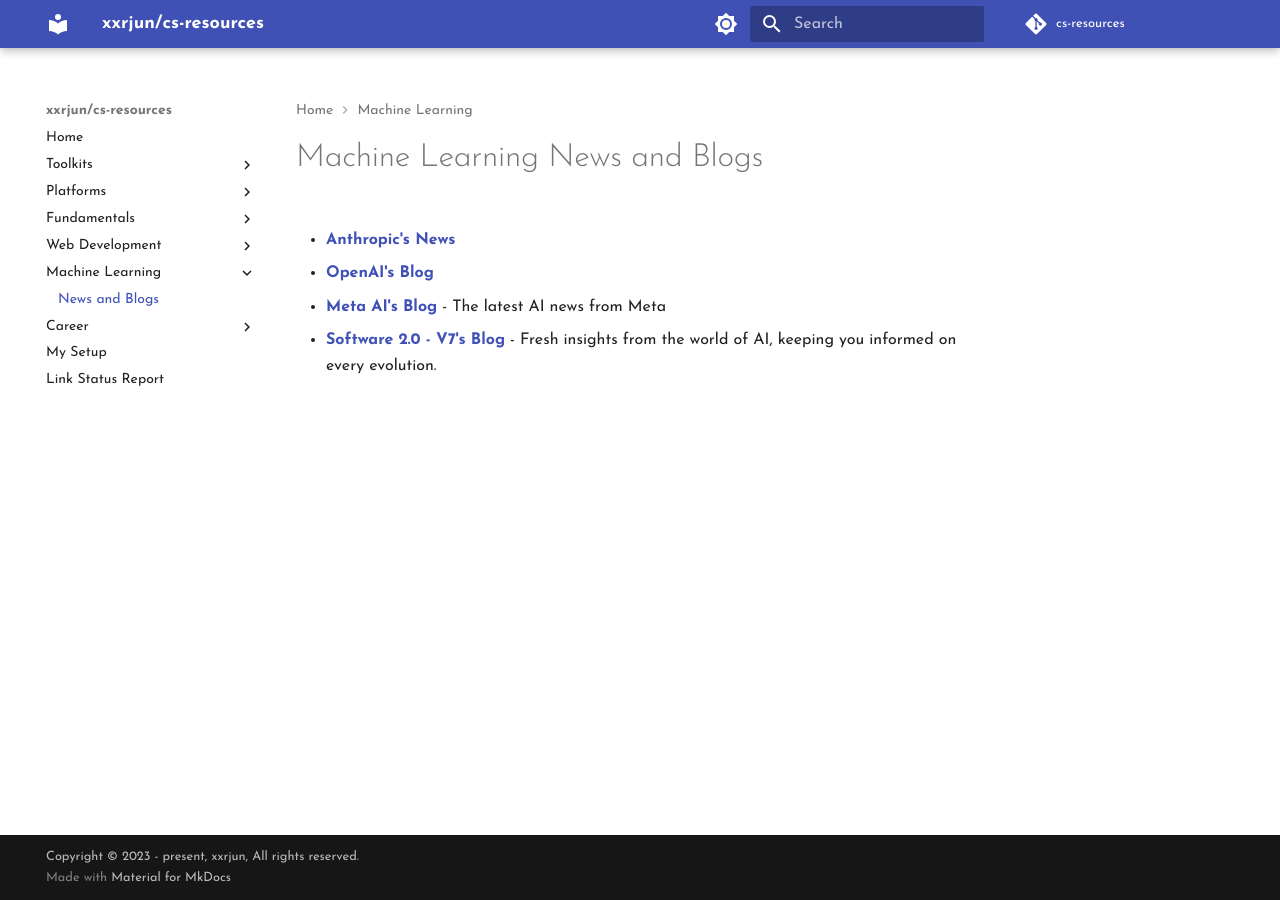
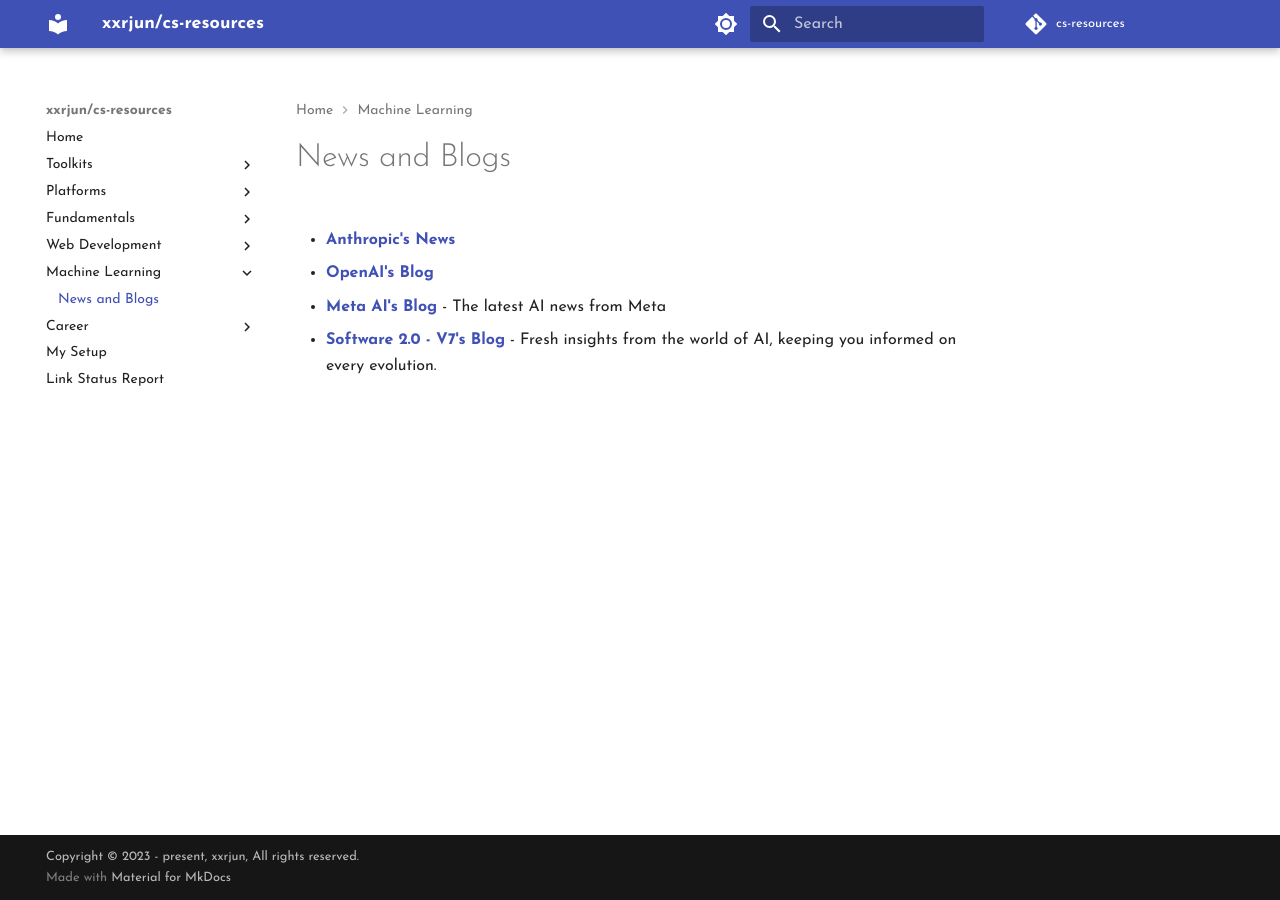
Before and after one commit to xxrjun/cs-resources, an MkDocs documentation site: the page built from docs/ml/NewsAndBlogs.md, in a window 1280 px wide. Built offline with MkDocs 1.6.1 and Material for MkDocs 9.7.7, drawn with Linux system fonts in a browser that asks for light colours; comment, search, counter and statistics services are not loaded.

Commit message:
🌙docs: mroe clear title

```diff
--- a/docs/ml/NewsAndBlogs.md
+++ b/docs/ml/NewsAndBlogs.md
@@ -1,4 +1,4 @@
-# Machine Learning News and Blogs
+# News and Blogs
 
 - [**Anthropic's News**](https://www.anthropic.com/news)
 
```
